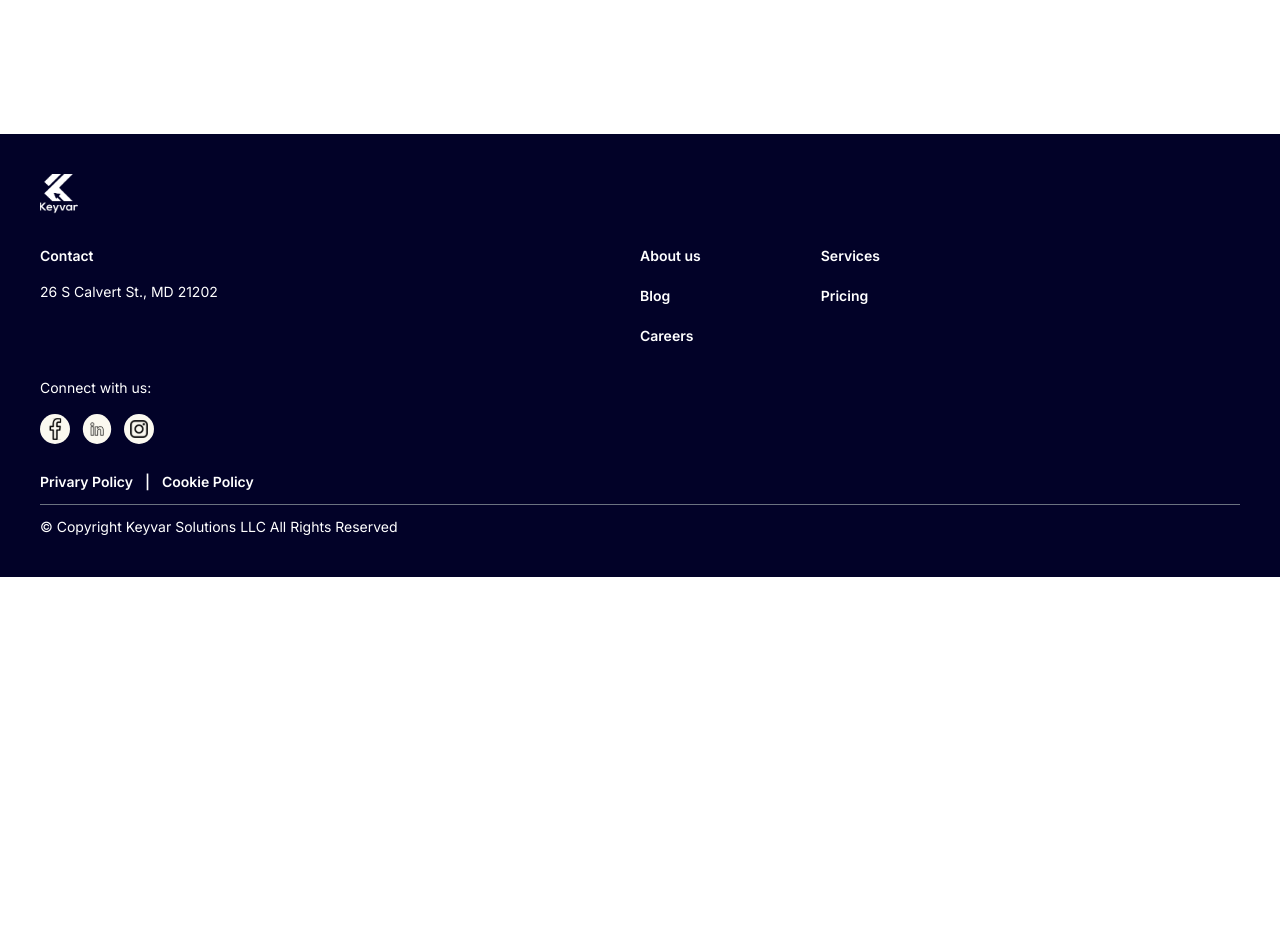
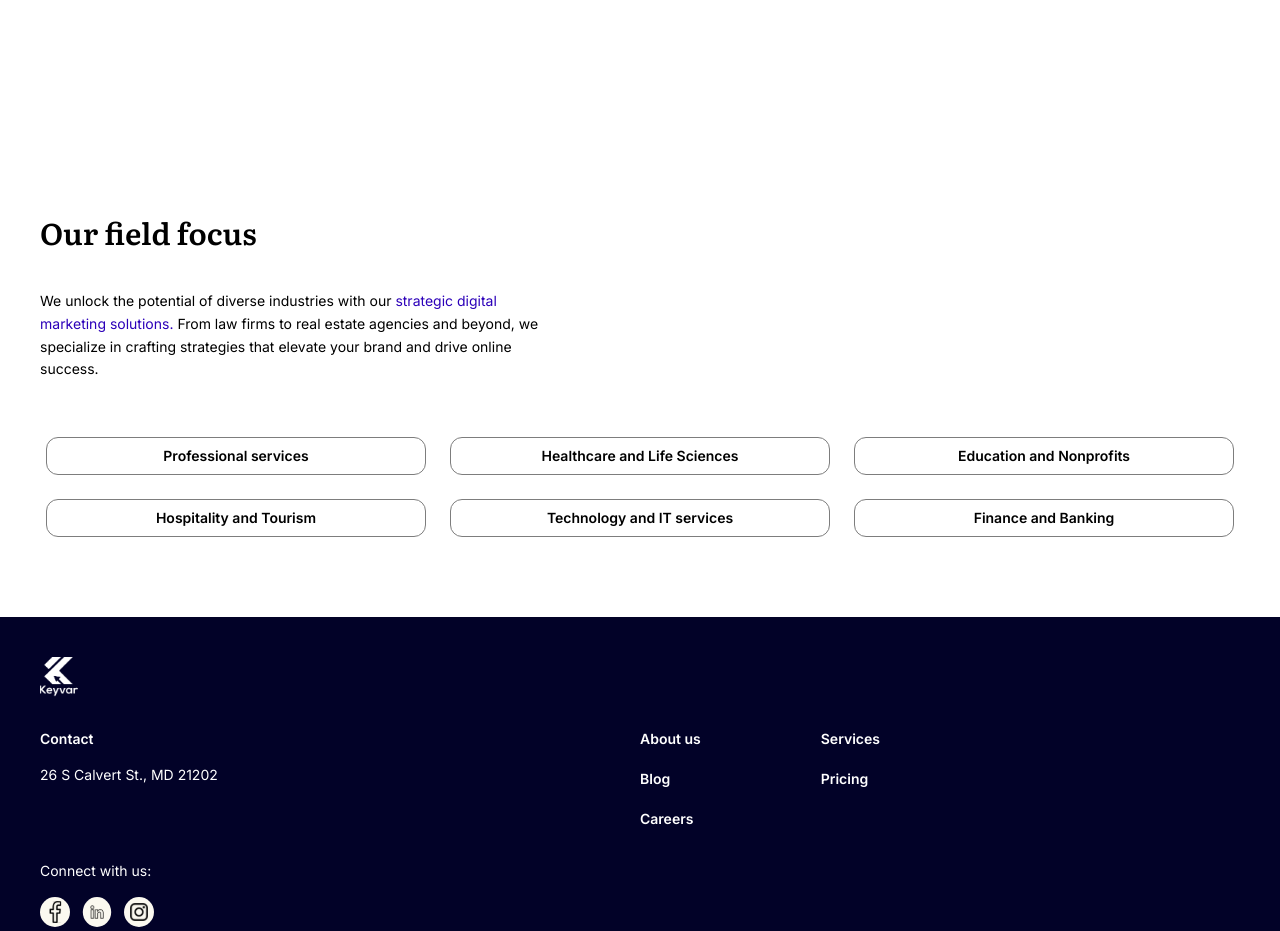
Before and after one commit to Perebonilado/keyvar-client, a Next.js app: page / in a window 1280 px wide. Shown: the part 3320-4251 px from the top of the page. Before the commit the page ends 3897 px from the top, so only its background shows below. Built offline with nearby package versions, Linux system fonts and the light colour scheme.

Commit message:
field focus

```diff
--- /dev/null
+++ b/@modules/Home/FieldFocusContainer.tsx
@@ -0,0 +1,40 @@
+import Container from "@/@shared/ui-components/Container";
+import React, { FC } from "react";
+import FieldFocusItem from "./FieldFocusItem";
+
+const FieldFocusContainer: FC = () => {
+  return (
+    <section className="py-20">
+      <Container>
+        <h2 className="text-3xl font-semibold">Our field focus</h2>
+
+        <p className="text-sm w-full max-w-[500px] leading-relaxed mt-10">
+          We unlock the potential of diverse industries with our{" "}
+          <span className="text-[#2C00B9]">strategic </span>
+          <span className="text-[#2C00B9]">
+            digital marketing solutions.
+          </span>{" "}
+          From law firms to real estate agencies and beyond, we specialize in
+          crafting strategies that elevate your brand and drive online success.
+        </p>
+
+        <div className="flex justify-center gap-6 flex-wrap mt-14">
+          {data.map((d, idx) => (
+            <FieldFocusItem body={d} key={idx} />
+          ))}
+        </div>
+      </Container>
+    </section>
+  );
+};
+
+export default FieldFocusContainer;
+
+const data = [
+  "Professional services",
+  "Healthcare and Life Sciences",
+  "Education and Nonprofits",
+  "Hospitality and Tourism",
+  "Technology and IT services",
+  "Finance and Banking",
+];
--- /dev/null
+++ b/@modules/Home/FieldFocusItem.tsx
@@ -0,0 +1,15 @@
+import React, { FC } from "react";
+
+interface Props {
+  body: string;
+}
+
+const FieldFocusItem: FC<Props> = ({ body }) => {
+  return (
+    <div className="border border-[#7D7D7D] rounded-xl w-full max-w-[380px] py-2 text-sm px-2 flex justify-center">
+      <p className="font-semibold">{body}</p>
+    </div>
+  );
+};
+
+export default FieldFocusItem;
--- a/pages/index.tsx
+++ b/pages/index.tsx
@@ -1,5 +1,6 @@
 import Banner from "@/@modules/Home/Banner/Banner";
 import DigitalMarketingContainer from "@/@modules/Home/DigitalMarketingContainer/DigitalMarketingContainer";
+import FieldFocusContainer from "@/@modules/Home/FieldFocusContainer";
 import HelpClients from "@/@modules/Home/HelpClients/HelpClients";
 import OurApproachContainer from "@/@modules/Home/OurApproachContainer";
 import AppHead from "@/@shared/components/AppHead";
@@ -14,6 +15,7 @@ export default function Home() {
         <HelpClients />
         <DigitalMarketingContainer />
         <OurApproachContainer />
+        <FieldFocusContainer />
       </AppLayout>
     </>
   );
```
